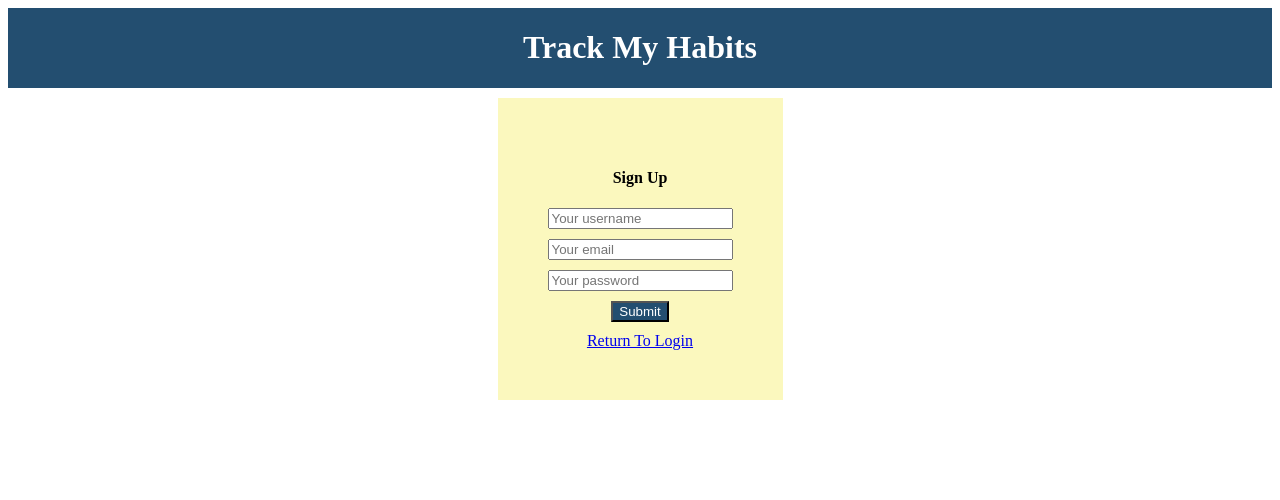
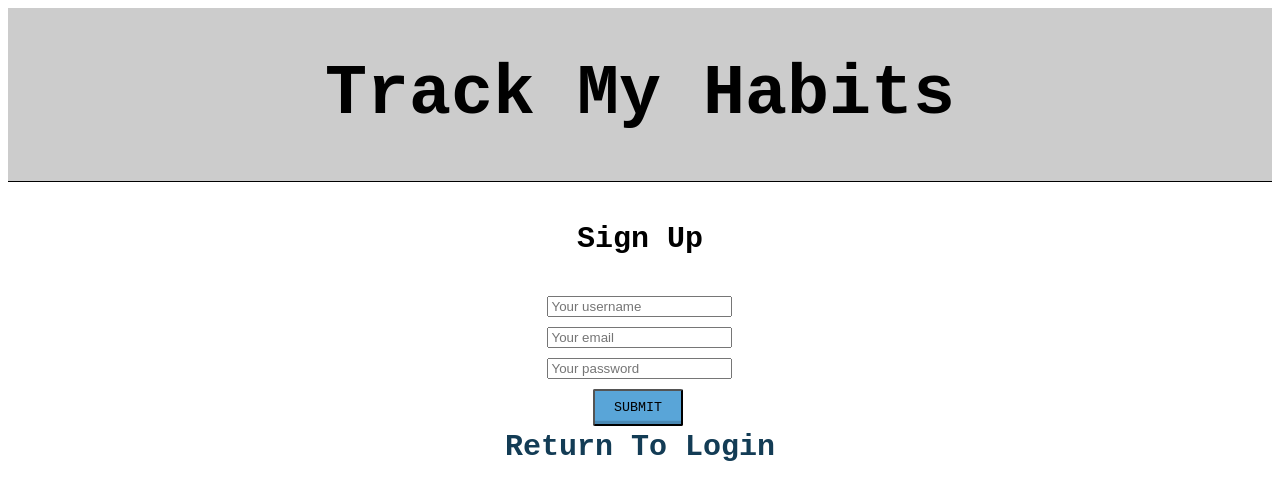
Before and after one commit to djamz919/Track-My-Habits, a React (Create React App) app in the folder client/: page /signup in a window 1280 px wide. Shown: the top 500 px of the page. Built offline with nearby package versions, Linux system fonts and the light colour scheme.

Commit message:
Added new css styles

```diff
--- a/client/public/index.html
+++ b/client/public/index.html
@@ -24,7 +24,7 @@
       work correctly both with client-side routing and a non-root public URL.
       Learn how to configure a non-root public URL by running `npm run build`.
     -->
-    <title>React App</title>
+    <title>Track My Habits</title>
   </head>
   <body>
     <noscript>You need to enable JavaScript to run this app.</noscript>
--- a/client/src/index.css
+++ b/client/src/index.css
@@ -1,28 +1,44 @@
 :root {
-  --blue: #234E70;
-  --light-yellow: #FBF8BE;
+  --gray: #CCCCCC;
+  --black: #000000;
+  --blue: #59A5D8;
+  --dark-blue: #133C55;
 }
 
 * {
   box-sizing: border-box;
 }
 
+a {
+  color: var(--dark-blue);
+  text-decoration: none;
+  font-weight: bold;
+  display: flex;
+  justify-content: center;
+}
+
+a:hover {
+  color: var(--blue);
+}
+
 html,
 body {
-  min-height: 100%;
+  font-family: 'Inconsolata', monospace;
+  background-repeat: no-repeat;
 }
 
 .header {
+  font-size: 35px;
   display: flex;
   justify-content: center;
-  background-color: var(--blue);
-  color: white;
+  color: var(--black);
+  background-color: var(--gray);
+  border-bottom: 1px solid black;
 }
 
 .card-body {
-  background-color: var(--light-yellow);
-  padding: 50px;
-  margin-top: 10px;
+  font-size: 30px;
+  color: var(--black);
 }
 
 .card, .card-body, form {
@@ -33,11 +49,28 @@ body {
   flex-direction: column;
 }
 
-.form-input, .submit-button {
+.form-input, .button {
   margin-bottom: 10px;
 }
 
-.submit-button {
-  background-color: var(--blue);
-  color: white;
+.button {
+display:inline-block;
+padding:0.7em 1.4em;
+margin:0 0.3em 0.3em 0;
+border-radius:0.15em;
+box-sizing: border-box;
+text-decoration:none;
+text-transform:uppercase;
+font-family: 'Inconsolata', monospace;
+font-weight:400;
+color: var(--black);
+background-color: var(--blue);
+box-shadow:inset 0 -0.6em 0 -0.35em rgba(0,0,0,0.17);
+text-align:center;
+position:relative;
 }
+
+.button:hover {
+  background-color: var(--dark-blue);
+  color: var(--gray);
+}
--- a/client/src/pages/Login.js
+++ b/client/src/pages/Login.js
@@ -27,7 +27,7 @@ const Login = (props) => {
                 //value={formState.password}
                 //onChange={handleChange}
               />
-              <button className="submit-button" type="submit">
+              <button className="button" type="submit">
                 Submit
               </button>
             </form>
--- a/client/src/pages/Signup.js
+++ b/client/src/pages/Signup.js
@@ -36,7 +36,7 @@ const Signup = (props) => {
                 //value={formState.password}
                 //onChange={handleChange}
               />
-              <button className="submit-button" type="submit">
+              <button className="button" type="submit">
                 Submit
               </button>
             </form>
```
